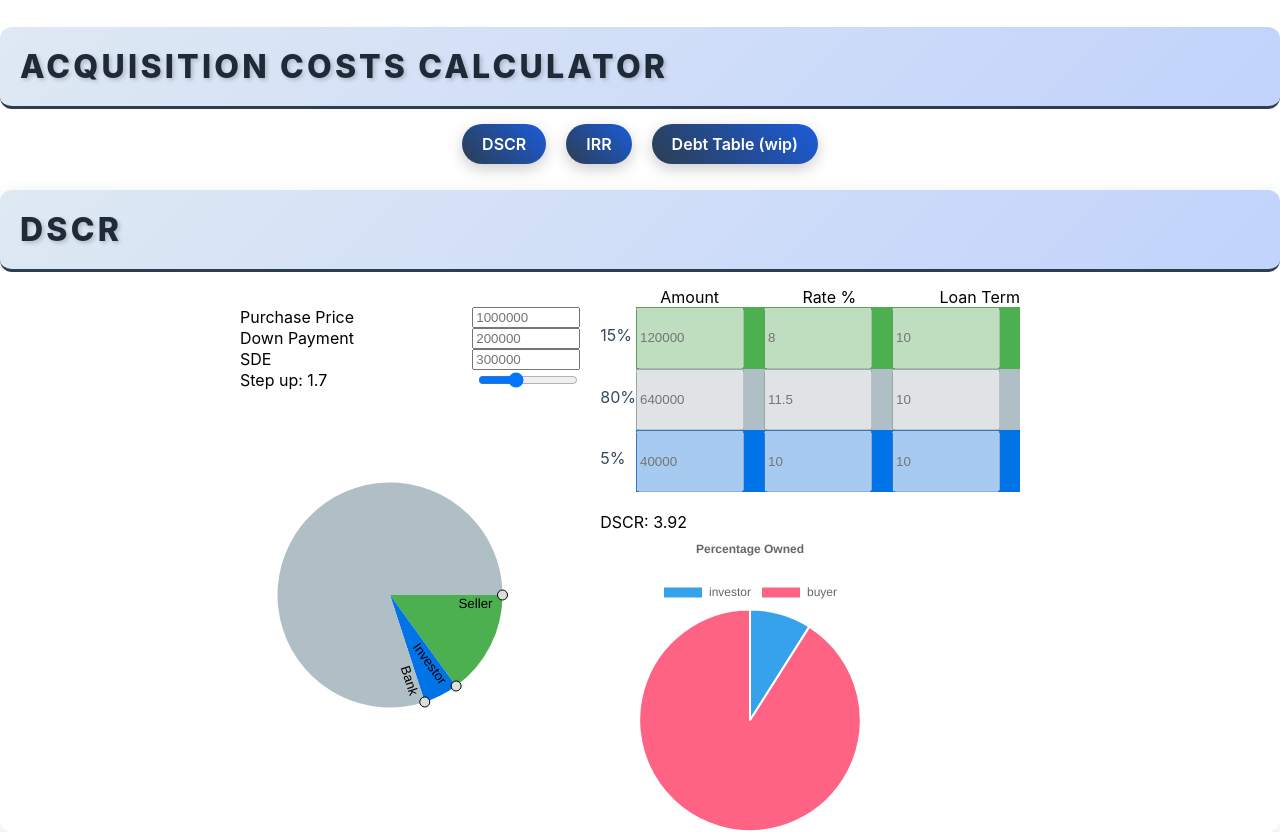
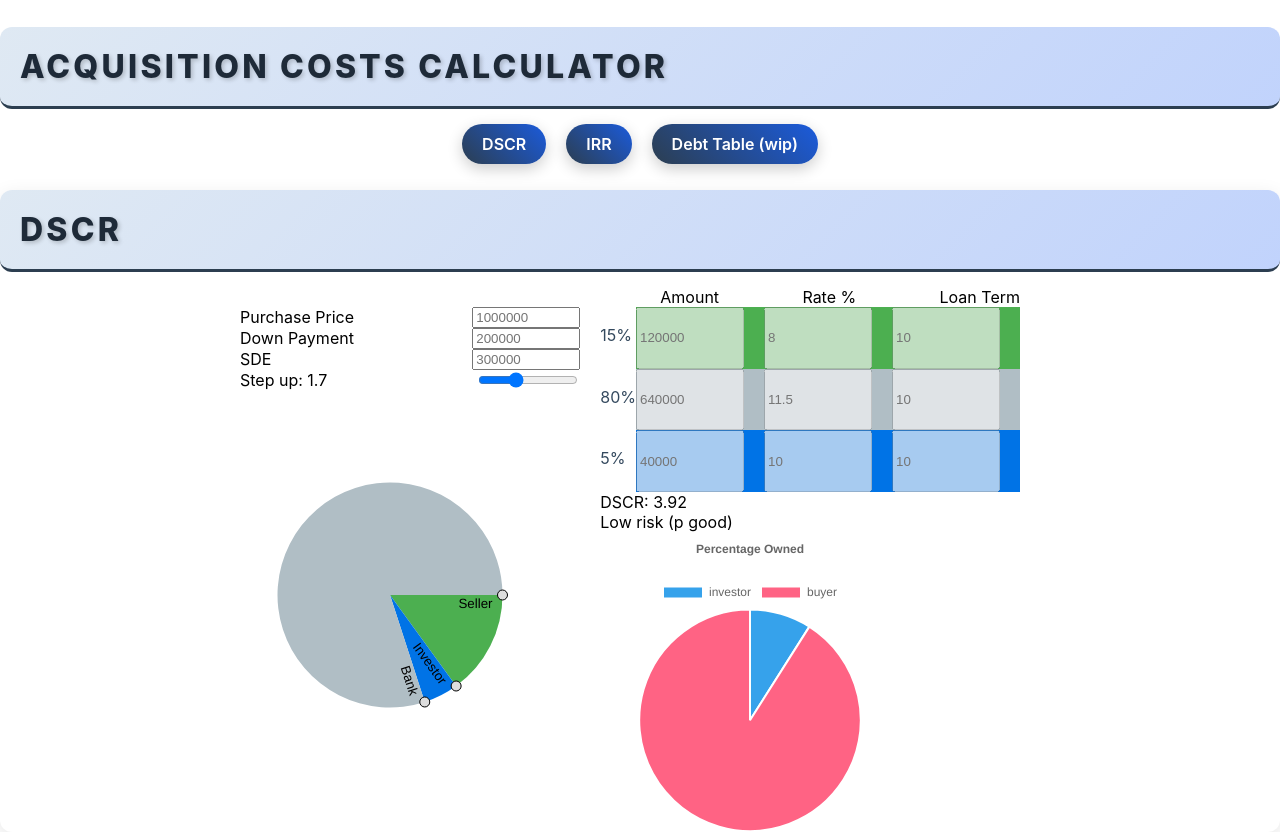
Before and after one commit to TheCoderNamedBridget/AcquisitionCostCalculator, a React (Create React App) app: page / in a window 1280 px wide. Built offline with nearby package versions, Linux system fonts and the light colour scheme.

Commit message:
add dscr rater

```diff
--- a/src/components/DebtSection.tsx
+++ b/src/components/DebtSection.tsx
@@ -37,14 +37,25 @@ const DebtSection = (props: DebtSectionProps) => {
         props.setDebts(newDebts)
     }
 
+    function dscrRater(dscr: number) {
+        if (dscr < 1) {
+            return "High risk (p bad)"
+        } else if (dscr < 1.25) {
+            return "Medium risk (eh)"
+        } else {
+            return "Low risk (p good)"
+        }
+    }
+
     return (
         <div className="outputs">
             <LabelledRow labelText={["Amount", "Rate %", "Loan Term"]}></LabelledRow>
             <DebtEntry amount={formatNum(props.sellerAmount * props.totalDebt)} debtItem={{ ...defaultSellerDebtItem, id: 0, }} purchasePrice={props.totalDebt} onChange={updateDebtEntry} />
             <DebtEntry amount={formatNum(props.bankAmount * props.totalDebt)} debtItem={{ ...defaultBankDebtItem, id: 1 }} purchasePrice={props.totalDebt} onChange={updateDebtEntry} />
             <DebtEntry amount={formatNum(props.investorAmount * props.totalDebt)} debtItem={{ ...defaultInvestorDebtItem, id: 2 }} purchasePrice={props.totalDebt} onChange={() => console.log()} />
+            <label> DSCR: {formatNum(props.dscr)} </label>
             <br />
-            <label> DSCR: {formatNum(props.dscr)}</label>
+            {dscrRater(props.dscr)}
             {investorEquity > 1 ? <p>Warning: investor equity is over 100%(reduce step up or investor debt)</p> : <br />}
             <StaticPieChart title="Percentage Owned" labels={["investor", "buyer"]} data={[investorEquity, formatNum((1 - investorEquity))]} />
         </div>
```
